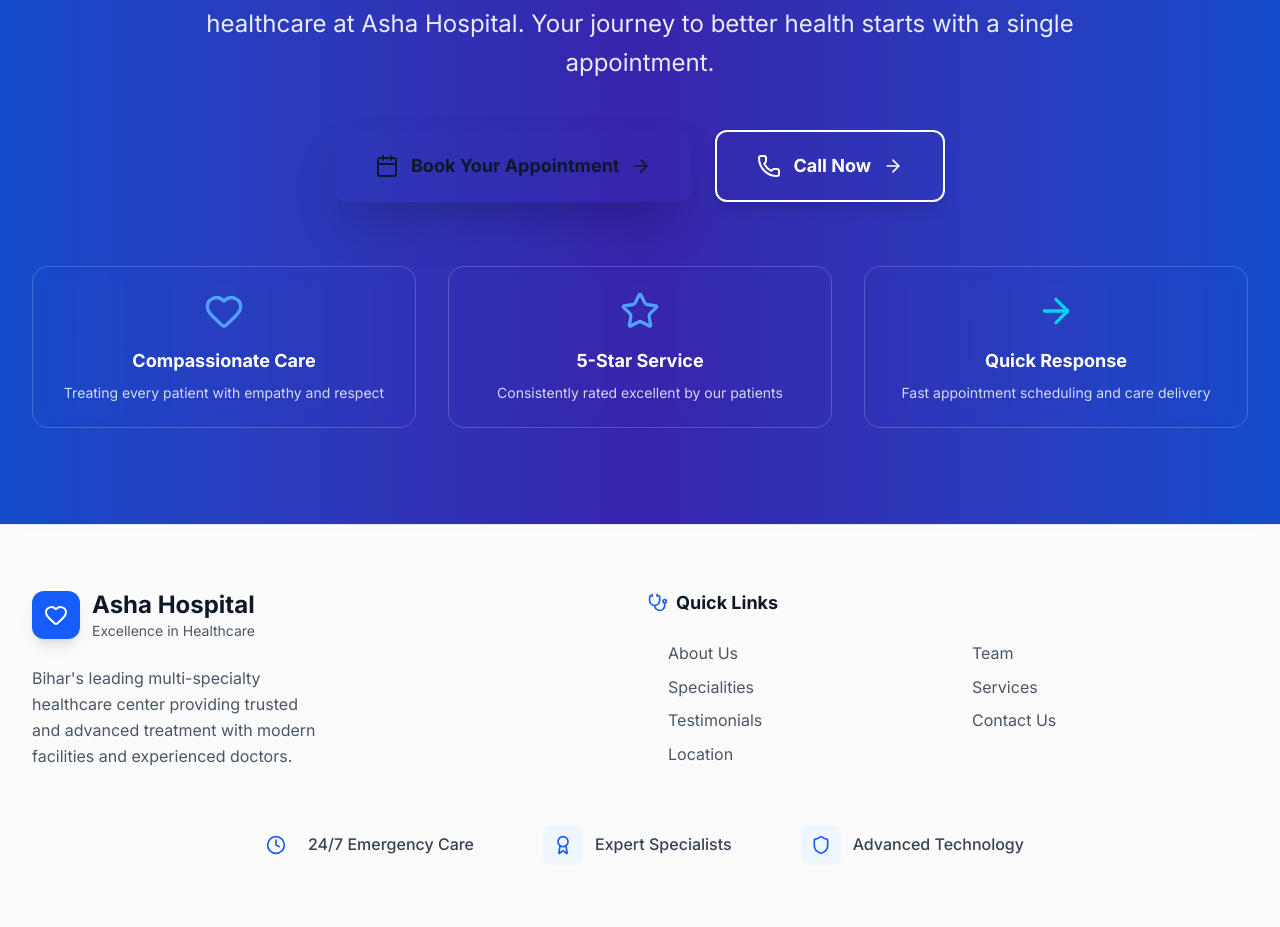
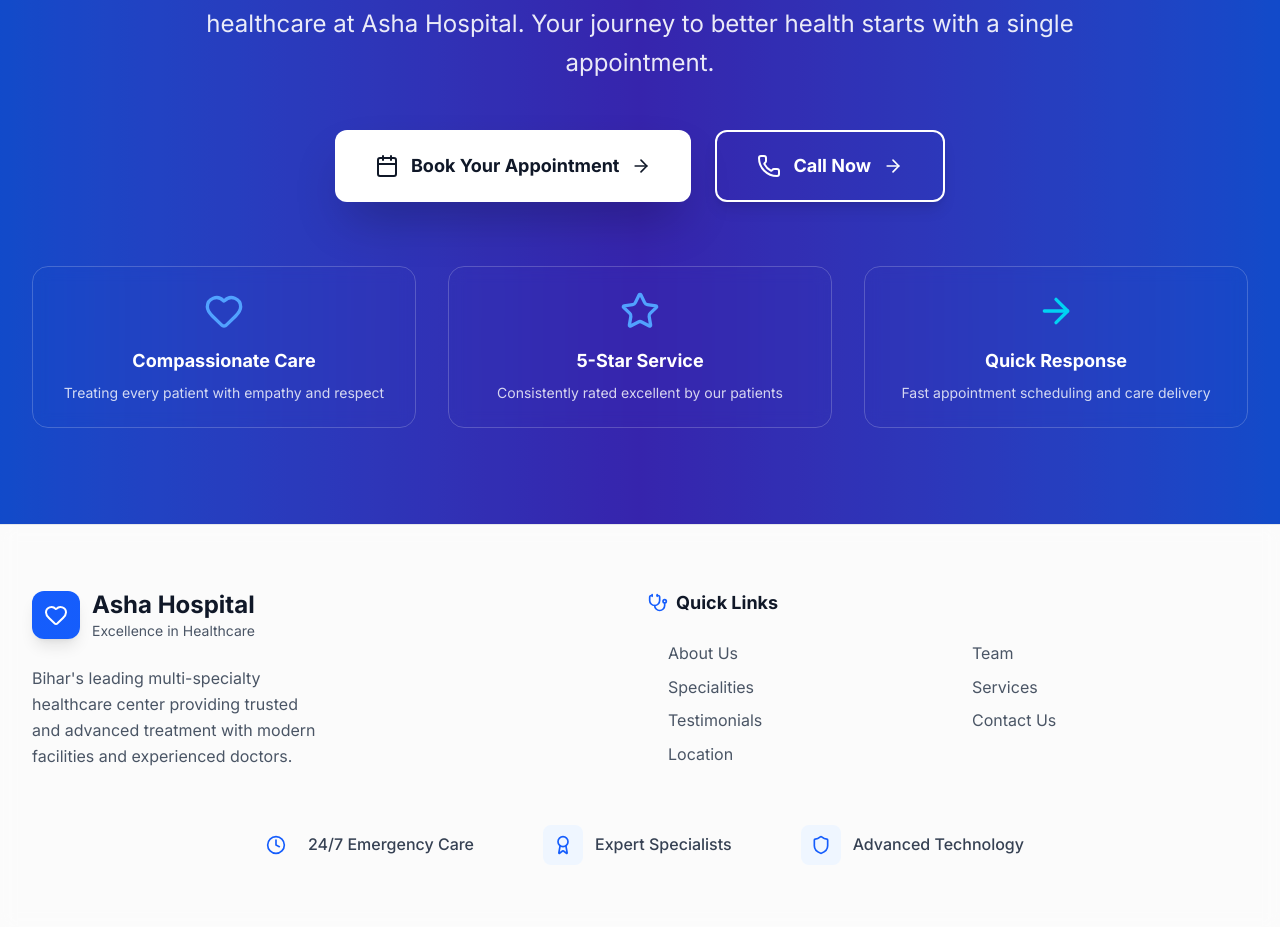
Before and after one commit to miteshhgoyal/ashahospital, a Next.js app: page /testimonials in a window 1280 px wide. Shown: the part 2965-3892 px from the top of the page. Built offline with nearby package versions, Linux system fonts and the light colour scheme.

Commit message:
ui update

```diff
--- a/src/components/testimonials/TestimonialsCallToAction.jsx
+++ b/src/components/testimonials/TestimonialsCallToAction.jsx
@@ -31,7 +31,7 @@ const TestimonialsCallToAction = () => {
 
         {/* CTA Buttons */}
         <div className="flex flex-col sm:flex-row gap-6 justify-center max-w-2xl mx-auto mb-16">
-          <button className="group  text-gray-900 px-10 py-5 rounded-xl font-bold text-lg hover: transition-all duration-300 shadow-2xl hover:shadow-3xl hover:scale-105 flex items-center justify-center gap-3">
+          <button className="group bg-white text-gray-900 px-10 py-5 rounded-xl font-bold text-lg hover: transition-all duration-300 shadow-2xl hover:shadow-3xl hover:scale-105 flex items-center justify-center gap-3">
             <Calendar className="w-6 h-6" />
             Book Your Appointment
             <ArrowRight className="w-5 h-5 group-hover:translate-x-1 transition-transform" />
```
